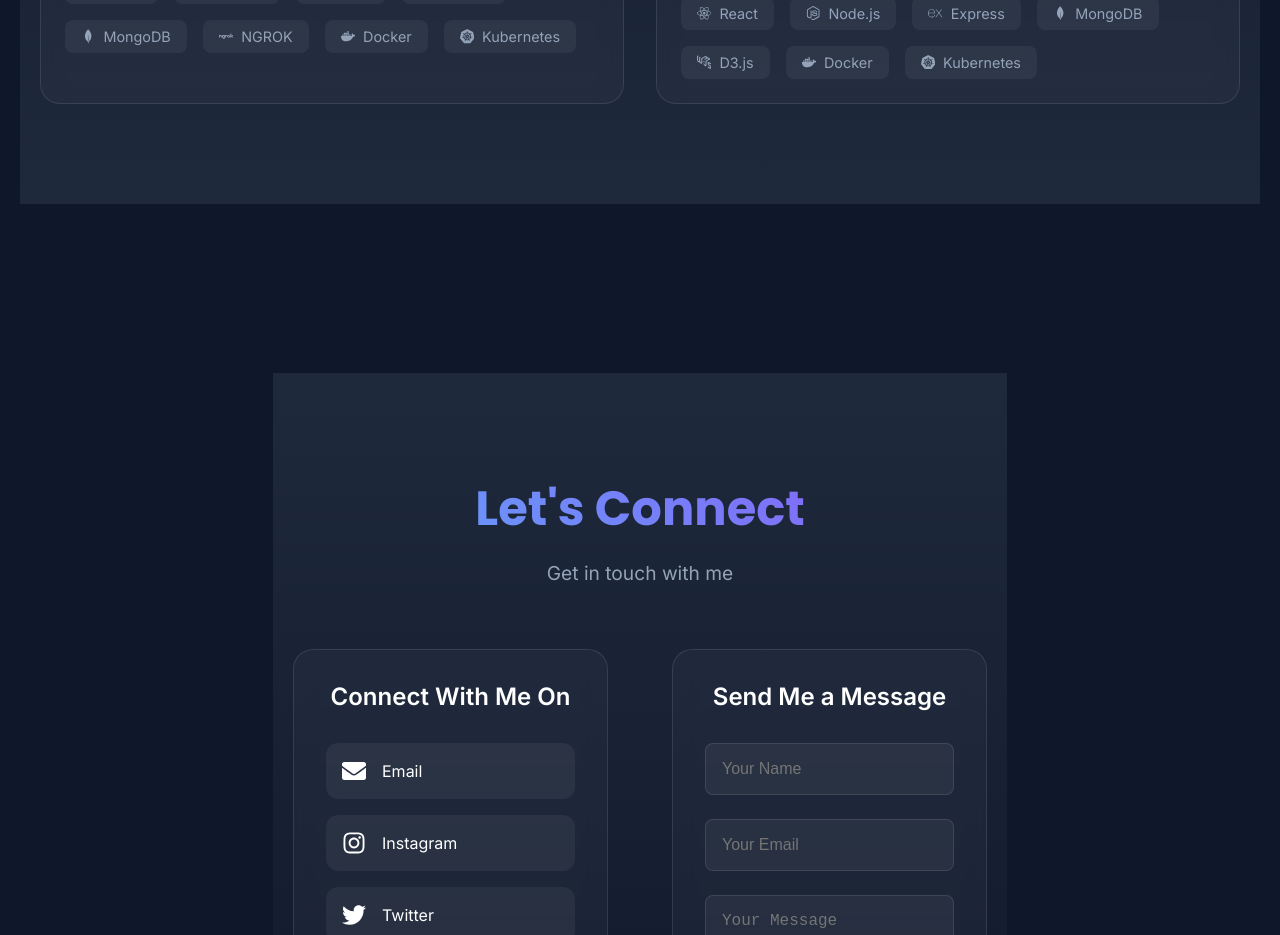
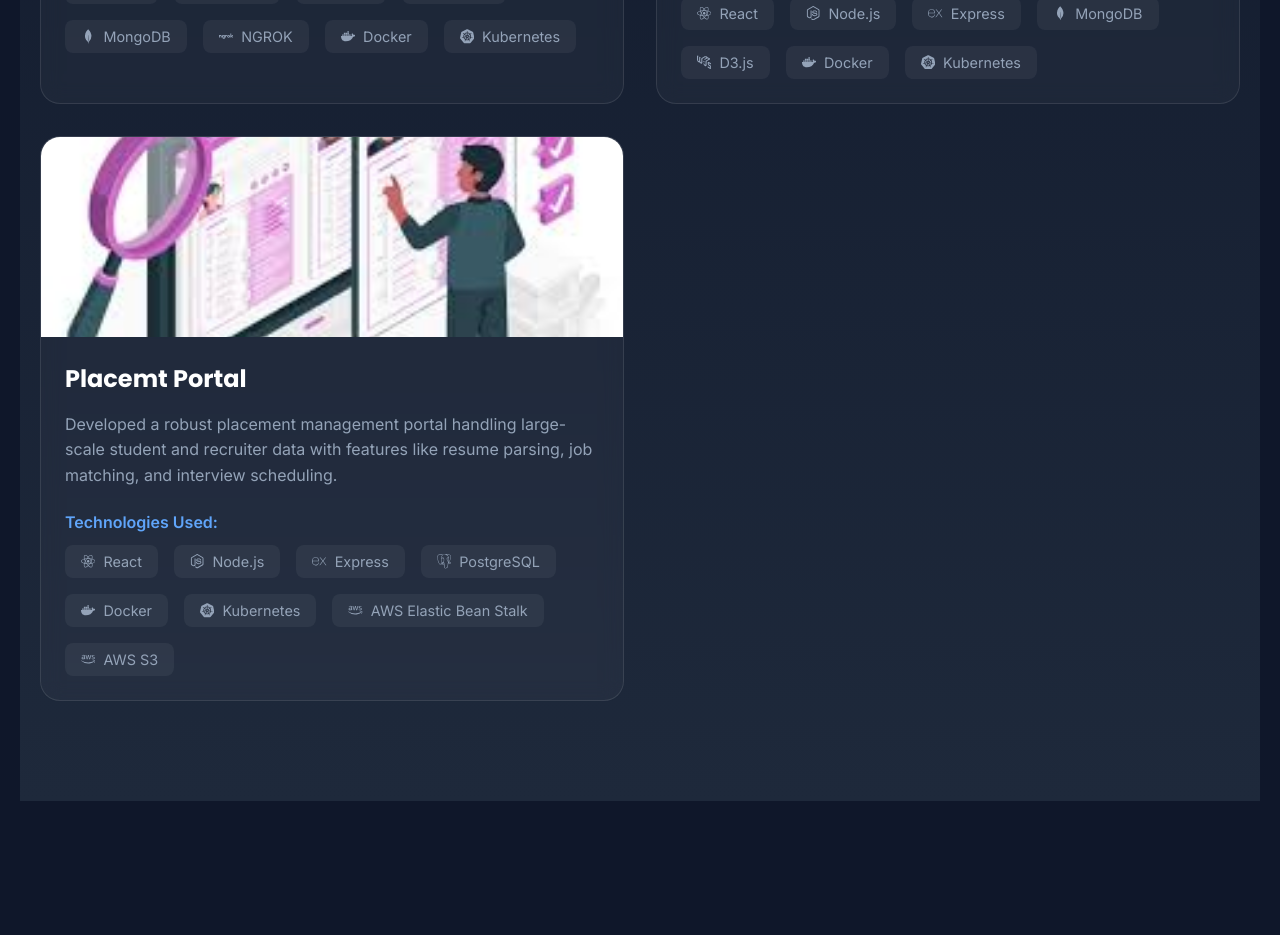
Before and after one commit to PranuPranjal/Portfolio, a React (Create React App) app: page / in a window 1280 px wide. Shown: the part 5820-6755 px from the top of the page. Built offline with nearby package versions, Linux system fonts and the light colour scheme.

Commit message:
updated the cv and projects

```diff
--- a/src/components/Projects.js
+++ b/src/components/Projects.js
@@ -1,7 +1,7 @@
 import React, { useEffect } from 'react';
 import {
   FaGithub, FaExternalLinkAlt, FaReact,
-  FaNodeJs, FaDatabase, FaCode,
+  FaNodeJs, FaDatabase, FaCode, FaAws,
   FaDocker
 } from 'react-icons/fa';
 import {
@@ -10,11 +10,13 @@ import {
   SiFlask,
   SiMysql,
   SiNgrok,
+  SiPostgresql,
   SiKubernetes,
   SiWeb3Dotjs
 } from 'react-icons/si';
 import ProHub from '../assets/ProjectHub.jpg';
 import FinDash from '../assets/FinancialDashboard.jpg';
+import place from '../assets/placement.jpeg';
 
 const Projects = () => {
   useEffect(() => {
@@ -69,6 +71,26 @@ const Projects = () => {
       ],
       links: {
         github: "https://github.com/PranuPranjal/Financial-Dashboard",
+        // live: "https://project2.com"
+      }
+    },
+    {
+      title: "Placemt Portal",
+      description: " Developed a robust placement management portal handling large-scale student and recruiter data with features like resume parsing, job matching, and interview scheduling.",
+      image: place,
+      technologies: [
+        { name: "React", icon: <FaReact /> },
+        { name: "Node.js", icon: <FaNodeJs /> },
+        { name: "Express", icon: <SiExpress />},
+        { name: "PostgreSQL", icon: <SiPostgresql /> },
+        { name: "Docker", icon: <FaDocker />},
+        { name: "Kubernetes", icon: <SiKubernetes />},
+        { name: "AWS Elastic Bean Stalk", icon: <FaAws />},
+        { name: "AWS S3", icon: <FaAws />}
+
+      ],
+      links: {
+        github: "https://github.com/PranuPranjal/placement-portal",
         // live: "https://project2.com"
       }
     },
```
Also changed, not shown: src/assets/placement.jpeg (added), 1 other file (tests, documents, lock files or other folders).
